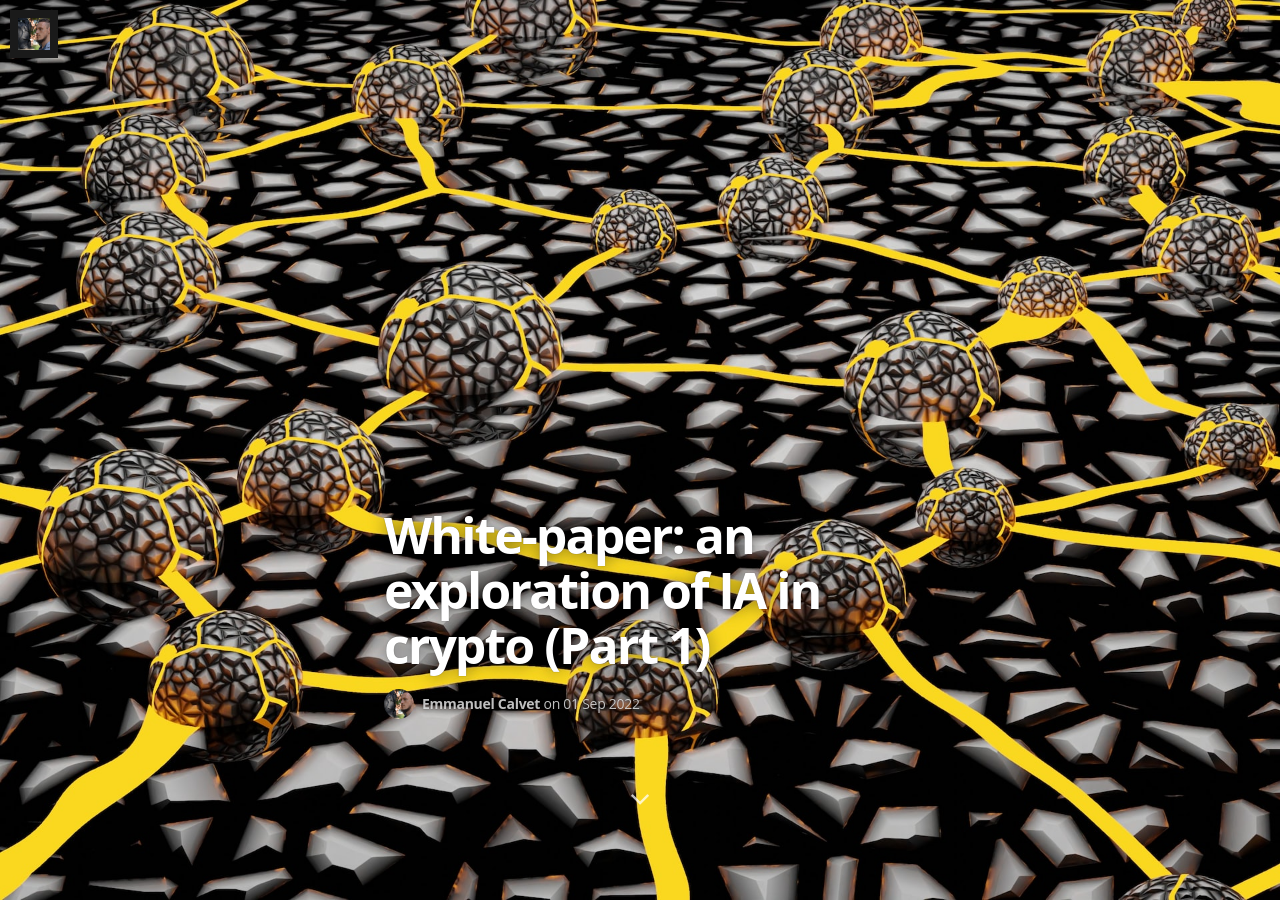
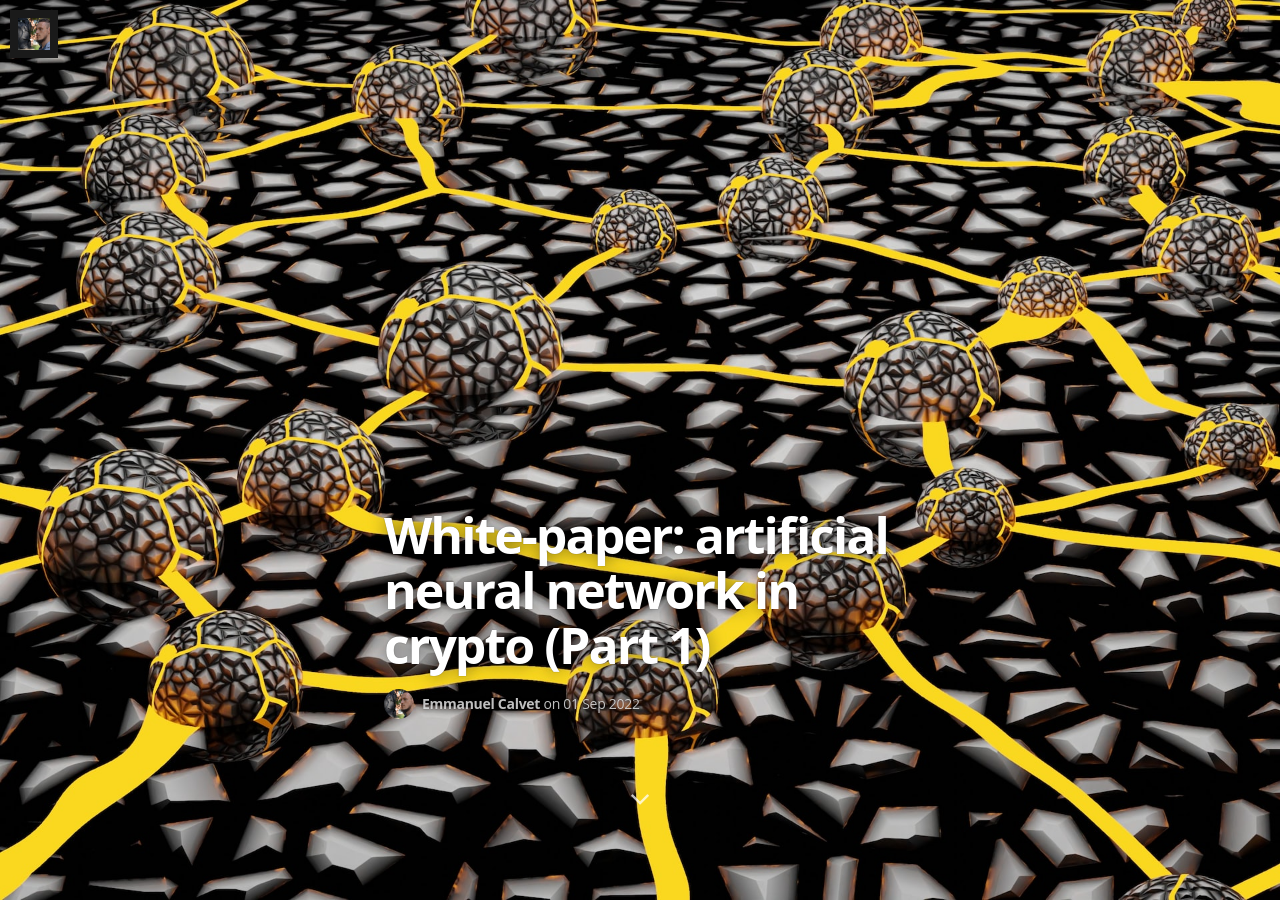
Before and after one commit to ManuNeuro/EmmanuelCalvet, a Jekyll site: the page built from _posts/2022-09-01-whitepaper-p1.md, in a window 1280 px wide and 900 px high. Built offline with Jekyll 4.4.1, drawn with Linux system fonts in a browser that asks for light colours; nearby versions of some CDN libraries; some web fonts are replaced; formulas are drawn with MathJax 3; comment, search, counter and statistics services are not loaded.

Commit message:
Update 2022-09-01-whitepaper-p1.md

```diff
--- a/_posts/2022-09-01-whitepaper-p1.md
+++ b/_posts/2022-09-01-whitepaper-p1.md
@@ -1,5 +1,5 @@
 ---
-title: "White-paper: an exploration of IA in crypto (Part 1)"
+title: "White-paper: artificial neural network in crypto (Part 1)"
 layout: post
 categories: Quantum, Crypto
 comments: true
```
